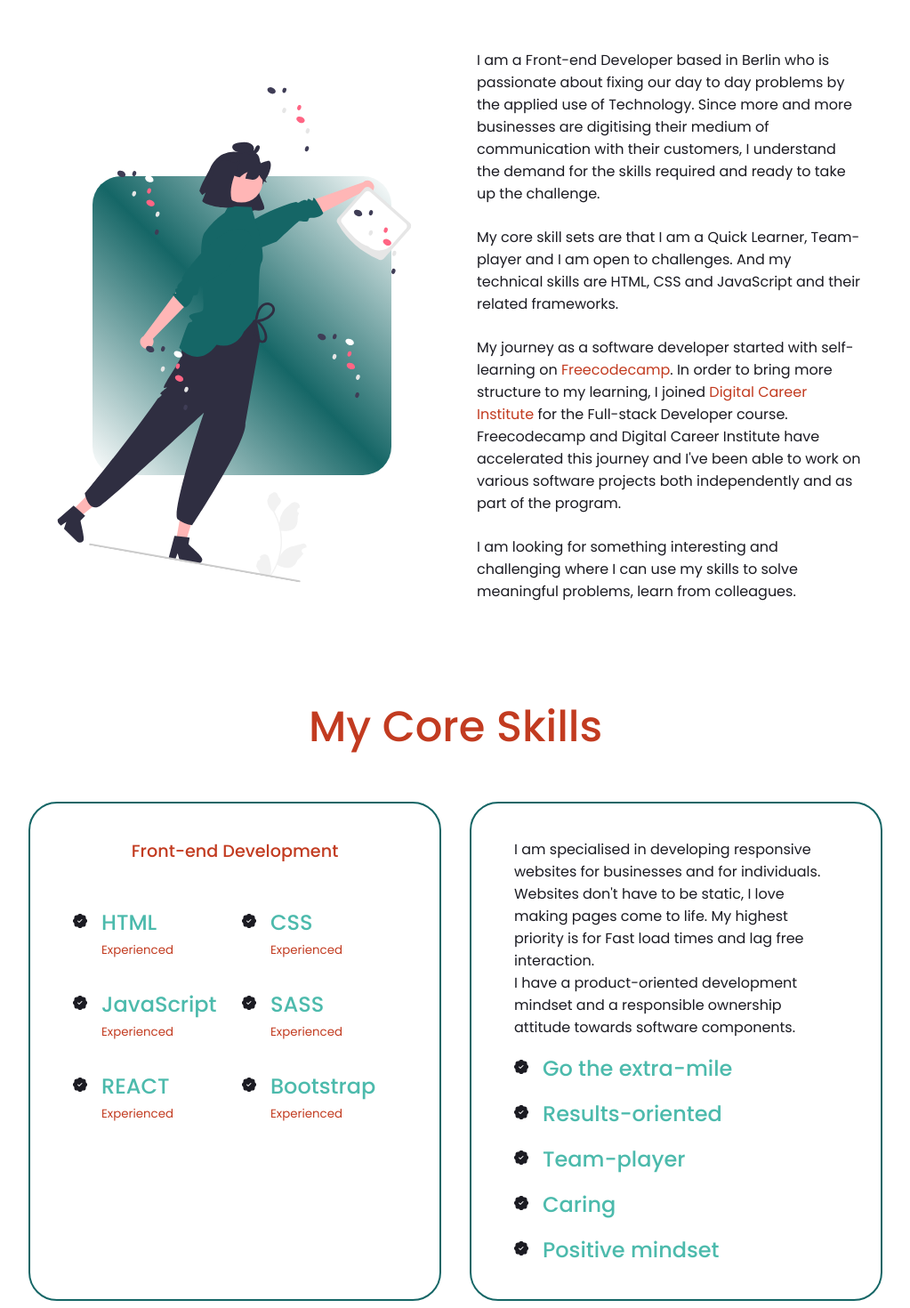
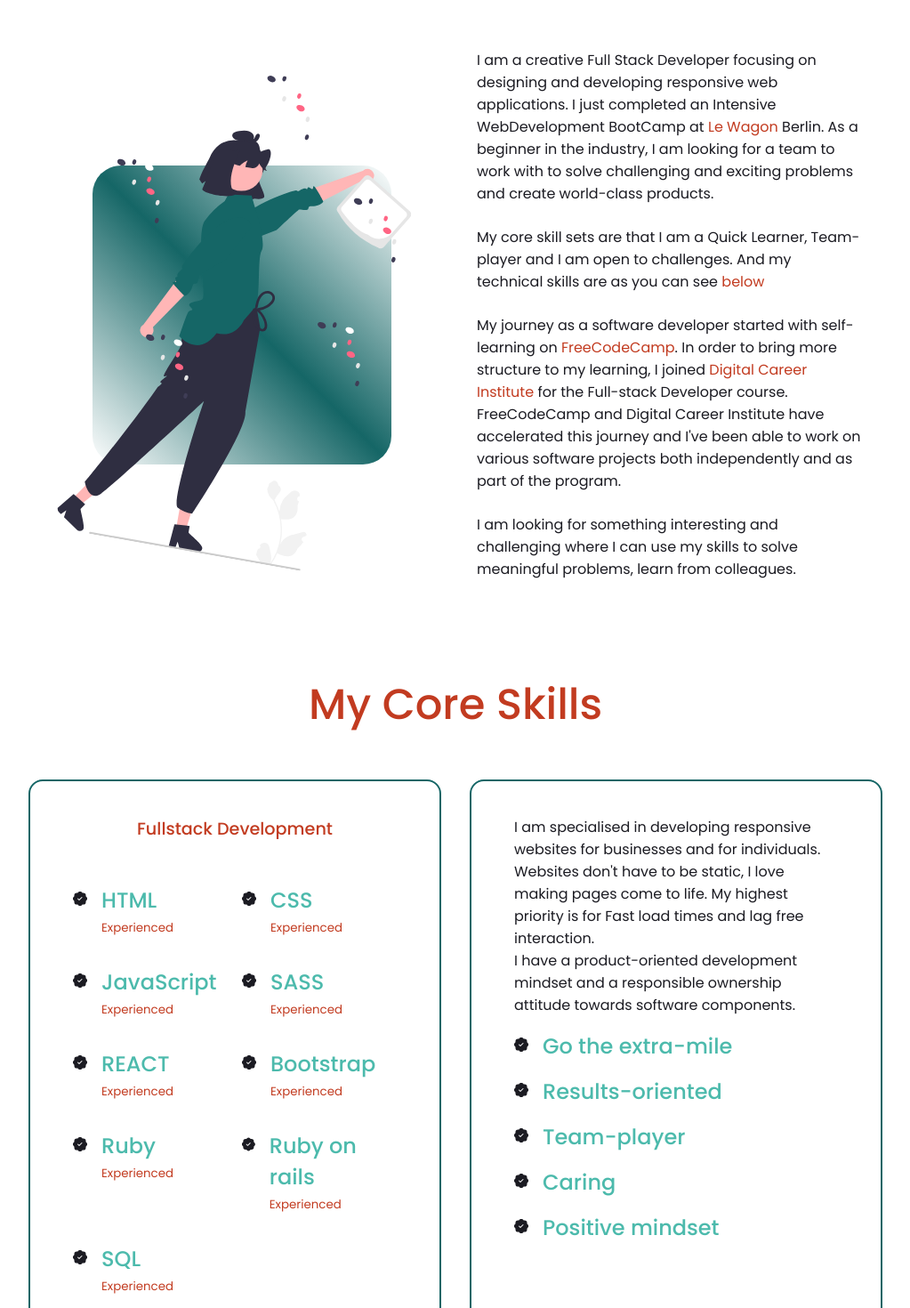
Before and after one commit to nilahomar/react-portfolio, a React (Create React App) app: page / in a window 1280 px wide. Shown: the part 1140-2610 px from the top of the page at 89% size, without its empty margins (128-1151 px from the left). Built offline with nearby package versions, Linux system fonts and the light colour scheme; no server answers.

Commit message:
new projects added

```diff
--- a/src/components/about/About.jsx
+++ b/src/components/about/About.jsx
@@ -15,25 +15,28 @@
         <div className="about_content">
           <article className="about_card">
             <p>
-              I am a Front-end Developer based in Berlin who is passionate about
-              fixing our day to day problems by the applied use of Technology.
-              Since more and more businesses are digitising their medium of
-              communication with their customers, I understand the demand for
-              the skills required and ready to take up the challenge.
+              I am a creative Full Stack Developer focusing on designing and
+              developing responsive web applications. I just completed an
+              Intensive WebDevelopment BootCamp at{" "}
+              <a href="https://www.lewagon.com/">Le Wagon </a> Berlin. As a
+              beginner in the industry, I am looking for a team to work with to
+              solve challenging and exciting problems and create world-class
+              products.
             </p>
             <p>
               My core skill sets are that I am a Quick Learner, Team-player and
-              I am open to challenges. And my technical skills are HTML, CSS and
-              JavaScript and their related frameworks.
+              I am open to challenges. And my technical skills are as you can
+              see
+              <a href="#skills"> below</a>
             </p>
             <p>
-              My journey as a software developer started with self-learning on {" "}
+              My journey as a software developer started with self-learning on{" "}
               <a
                 href="https://www.freecodecamp.org/learn/responsive-web-design/"
                 target="_blank"
                 rel="noreferrer"
               >
-                Freecodecamp
+                FreeCodeCamp
               </a>
               . In order to bring more structure to my learning, I joined{" "}
               <a
@@ -43,7 +46,7 @@
               >
                 Digital Career Institute
               </a>{" "}
-              for the Full-stack Developer course. Freecodecamp and Digital
+              for the Full-stack Developer course. FreeCodeCamp and Digital
               Career Institute have accelerated this journey and I've been able
               to work on various software projects both independently and as
               part of the program.
--- a/src/components/contact/contact.css
+++ b/src/components/contact/contact.css
@@ -13,7 +13,7 @@
 .contact_option {
   border: 2px solid var(--color-darkGreen);
   padding: 1.2rem;
-  border-radius: 1.2rem;
+  border-radius: 1rem;
   text-align: center;
   transition: var(--transition);
 }
--- a/src/components/header/Header.jsx
+++ b/src/components/header/Header.jsx
@@ -12,7 +12,7 @@
           <h1 className="intro-name">Nila Homar</h1>
           <div className="intro-title">
             <div className="intro-title-wrapper">
-              <div className="intro-title-item">Front-end Developer</div>
+              <div className="intro-title-item">Fullstack Developer</div>
               <div className="intro-title-item">Based in Berlin</div>
             </div>
           </div>
--- a/src/components/projects/project.js
+++ b/src/components/projects/project.js
@@ -5,10 +5,20 @@
 import TenziesGame from "../../assets/tenzies.png";
 import RoboFriends from "../../assets/robofriends.png";
 import TodoList from "../../assets/todo_list.png";
+import Shades from "../../assets/shades.png";
 
 const data = [
   {
     id: 1,
+    image: Shades,
+    title: "Shades ",
+    content:
+      "Shades makes our life easier by suggesting you the perfect makeup product for your skin tone based on our learnings.",
+    github: "https://github.com/nilahomar/shades",
+    demo: "https://www.findtheshades.com/",
+  },
+  {
+    id: 2,
     image: TodoList,
     title: "To-do List ",
     content:
@@ -17,7 +27,7 @@
     demo: "https://todolistnila.netlify.app/",
   },
   {
-    id: 2,
+    id: 3,
     image: foodProject,
     title: "Order online from Restaurants",
     content:
@@ -26,7 +36,7 @@
     demo: "https://nilahomar.github.io/project-food/",
   },
   {
-    id: 3,
+    id: 4,
     image: BurgerProject,
     title: "Benny's Burger",
     content:
@@ -35,7 +45,7 @@
     demo: "https://nilahomar.github.io/project-bennys-burger/",
   },
   {
-    id: 4,
+    id: 5,
     image: TenziesGame,
     title: "Tenzies Game",
     content:
@@ -44,7 +54,7 @@
     demo: "https://tenzies-roll-dice.netlify.app/",
   },
   {
-    id: 5,
+    id: 6,
     image: RoboFriends,
     title: "RoboFriends",
     content:
--- a/src/components/projects/projects.css
+++ b/src/components/projects/projects.css
@@ -5,15 +5,23 @@
 }
 
 .project_item {
+  display: flex;
+  flex-direction: column;
+  justify-content: space-between;
+  align-items: center;
   background: linear-gradient(to right, #000000, #1a3535);
   padding: 1.3rem;
-  border-radius: 2rem;
+  border-radius: 0.5rem;
   transition: var(--transition);
+
 }
 
 .project_item:hover {
-  transform: scale(1.05);
   box-shadow: 0 4px 5px 3px var(--color-darkGreen);
+}
+
+.project_item_image img {
+  height: 250px;
 }
 
 .project_item_image {
@@ -23,7 +31,7 @@
 
 .project_item h3,
 .project_item p {
-  margin: 1rem 0 1.2rem;
+  margin: 1rem 0 1rem;
 }
 
 .project_item h3 {
--- a/src/components/skills/Skills.jsx
+++ b/src/components/skills/Skills.jsx
@@ -17,7 +17,7 @@
       <h2>My Core Skills</h2>
       <div className="container skills_container">
         <div className="skills_frontend">
-          <h3>Front-end Development</h3>
+          <h3>Fullstack Development</h3>
           <div className="skills_content">
             <article className="skills_details">
               <BsPatchCheckFill className="skills_details_icon" />
@@ -58,6 +58,27 @@
               <BsPatchCheckFill className="skills_details_icon" />
               <div>
                 <h4>Bootstrap</h4>
+                <small className="text-light">Experienced</small>
+              </div>
+            </article>
+            <article className="skills_details">
+              <BsPatchCheckFill className="skills_details_icon" />
+              <div>
+                <h4>Ruby</h4>
+                <small className="text-light">Experienced</small>
+              </div>
+            </article>
+            <article className="skills_details">
+              <BsPatchCheckFill className="skills_details_icon" />
+              <div>
+                <h4>Ruby on rails</h4>
+                <small className="text-light">Experienced</small>
+              </div>
+            </article>
+            <article className="skills_details">
+              <BsPatchCheckFill className="skills_details_icon" />
+              <div>
+                <h4>SQL</h4>
                 <small className="text-light">Experienced</small>
               </div>
             </article>
--- a/src/components/skills/skills.css
+++ b/src/components/skills/skills.css
@@ -6,7 +6,7 @@
 
 .skills_container > div {
   padding: 2.4rem 3rem;
-  border-radius: 2rem;
+  border-radius: 1rem;
   border: 2px solid var(--color-darkGreen);
   transition: var(--transition);
 }
```
Also changed, not shown: src/App.jsx (line endings or trailing spaces), 1 other file (tests, documents, lock files or other folders).
